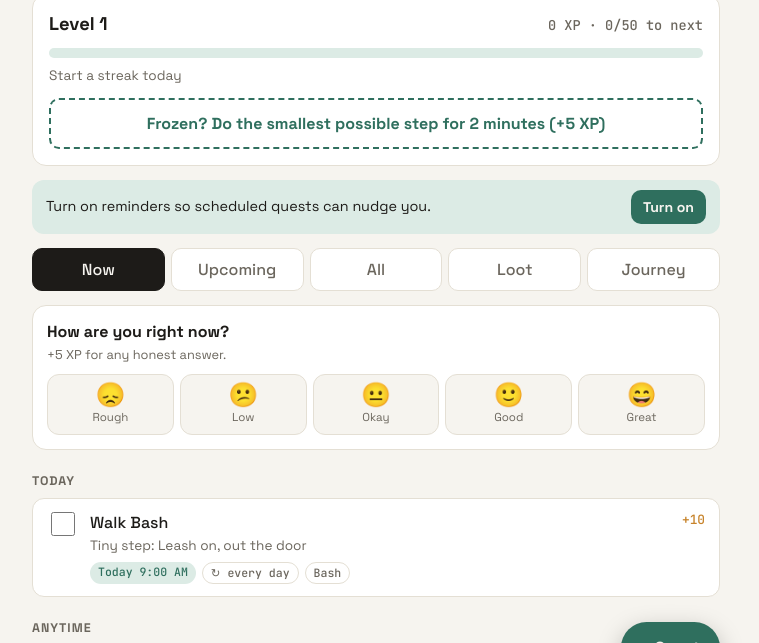
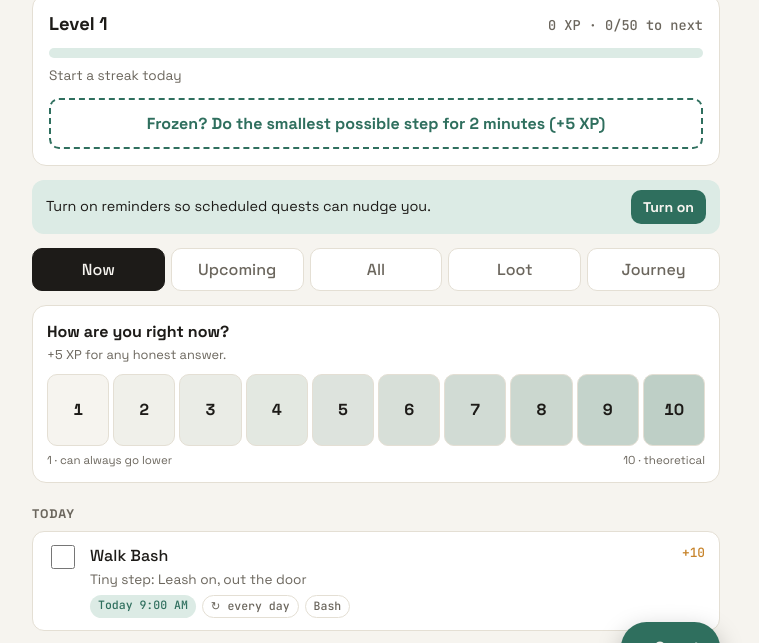
Before and after one commit to jerry-vrabel-development/quest-log, a website: page public/index.html in a window 1280 px wide. Shown: the part 107-750 px from the top of the page, without its empty margins (264-1023 px from the left). Drawn offline with Linux system fonts and the light colour scheme.

Commit message:
Mood tracker: 1-10 scale

```diff
--- a/public/app.js
+++ b/public/app.js
@@ -93,13 +93,10 @@ const LOOT = {
   ],
 };
 
-const MOODS = [
-  { v: 1, e: "😞", label: "Rough" },
-  { v: 2, e: "😕", label: "Low" },
-  { v: 3, e: "😐", label: "Okay" },
-  { v: 4, e: "🙂", label: "Good" },
-  { v: 5, e: "😄", label: "Great" },
-];
+// 1-10 scale. The ends are bookends: you can always go lower, and 10 is mostly theoretical.
+const MOODS = ["Bottom", "Awful", "Rough", "Low", "Meh", "Okay", "Decent", "Good", "Great", "Peak"]
+  .map((label, i) => ({ v: i + 1, label }));
+const MOOD_MAX = 10, MOOD_LOW = 4; // 4 and under counts as a low day
 const MOOD_XP = 5; // same reward whatever the mood: honesty is the quest
 
 // Badges: each check gets computed stats. Order = display order.
@@ -107,7 +104,7 @@ const BADGES = [
   ["first-step", "🥾", "First Step", "Complete your first quest", (s) => s.quests >= 1],
   ["thaw", "🧊", "Thaw", "Use the Frozen? button", (s) => s.freezes >= 1],
   ["check-in", "🫀", "Honest Check-in", "Log your mood for the first time", (s) => s.moodDays >= 1],
-  ["low-day-hero", "🛡️", "Low-Day Hero", "Finish a quest on a day you logged Rough or Low", (s) => s.lowDayWins >= 1],
+  ["low-day-hero", "🛡️", "Low-Day Hero", "Finish a quest on a day your mood was 4 or under", (s) => s.lowDayWins >= 1],
   ["ten-down", "🔟", "Ten Down", "Complete 10 quests", (s) => s.quests >= 10],
   ["bash-bff", "🐕", "Bash's Best Friend", "Complete 10 Bash quests", (s) => (s.byCat["Bash"] || 0) >= 10],
   ["streak-3", "🔥", "Kindling", "3-day streak", (s) => s.bestStreak >= 3],
@@ -146,7 +143,10 @@ function upgrade() {
       .map((q) => ({ t: "quest", id: q.id, name: q.name, g: q.g, xp: q.xp, at: q.doneAt, day: ymd(new Date(q.doneAt)) }))
       .sort((a, b) => b.at - a.at);
   }
-  S.days = S.days || []; S.moods = S.moods || []; S.badges = S.badges || {};
+  S.days = S.days || [];
+  // v3 moods were 1-5; spread them onto 1-10 (1→1, 2→3, 3→5, 4→7, 5→9)
+  (S.moods || []).forEach((m) => { if (!m.s) { m.v = m.v * 2 - 1; m.s = 10; } });
+  (S.log || []).forEach((e) => { if (e.t === "mood" && !e.s) { e.v = e.v * 2 - 1; e.s = 10; } }); S.moods = S.moods || []; S.badges = S.badges || {};
 }
 function saveLocal() { try { localStorage.setItem(KEY, JSON.stringify(S)); } catch (e) {} }
 function save() { S.updatedAt = Date.now(); saveLocal(); scheduleSync(); }
@@ -231,7 +231,7 @@ function computeStats() {
   quests.forEach((e) => { byCat[e.g || "Other"] = (byCat[e.g || "Other"] || 0) + 1; countByDay[e.day] = (countByDay[e.day] || 0) + 1; });
   S.log.forEach((e) => { if (e.xp) xpByDay[e.day] = (xpByDay[e.day] || 0) + e.xp; });
   const moods = moodByDay();
-  const lowDayWins = quests.filter((e) => moods[e.day] && moods[e.day].v <= 2).length;
+  const lowDayWins = quests.filter((e) => moods[e.day] && moods[e.day].v <= MOOD_LOW).length;
   return {
     quests: quests.length, freezes: S.log.filter((e) => e.t === "freeze").length,
     moodDays: Object.keys(moods).length, lowDayWins, byCat, xpByDay, countByDay,
@@ -365,14 +365,17 @@ function moodCard() {
   card.append(head);
   const row = el("div", "mood-row");
   MOODS.forEach((m) => {
-    const b = el("button", "mood-btn" + (last && last.v === m.v ? " on" : ""));
-    b.type = "button"; b.setAttribute("aria-label", m.label);
-    b.append(el("span", "em", m.e), el("span", "lb", m.label));
+    const b = el("button", "mood-btn" + (last && last.v === m.v ? " on" : ""), String(m.v));
+    b.type = "button"; b.setAttribute("aria-label", `${m.v} out of 10, ${m.label}`); b.title = m.label;
+    b.style.setProperty("--lvl", (m.v - 1) / 9);
     b.onclick = () => logMood(m.v);
     row.append(b);
   });
   card.append(row);
-  if (last && last.v <= 2) {
+  const ends = el("div", "mood-ends");
+  ends.append(el("span", "", "1 · can always go lower"), el("span", "now-label", last ? `${last.v} · ${MOODS[last.v - 1].label}` : ""), el("span", "", "10 · theoretical"));
+  card.append(ends);
+  if (last && last.v <= MOOD_LOW) {
     card.append(el("p", "mood-care", "Thanks for being honest. On days like this, one tiny quest is plenty: water, food, or a few minutes outside with Bash. If it gets heavy, call or text 988."));
   }
   return card;
@@ -380,8 +383,8 @@ function moodCard() {
 function logMood(v) {
   const t = today(), first = !S.moods.some((m) => m.day === t);
   const note = (prompt("Anything you want to remember about today? (optional)") || "").trim().slice(0, 280);
-  S.moods.push({ at: Date.now(), day: t, v, note });
-  logEvent({ t: "mood", v, note, xp: first ? MOOD_XP : 0 });
+  S.moods.push({ at: Date.now(), day: t, v, s: 10, note });
+  logEvent({ t: "mood", v, s: 10, note, xp: first ? MOOD_XP : 0 });
   if (first) gain(MOOD_XP); else { const b = checkBadges(); save(); render(); toastQueue(b.map((x) => ["badge", `${x.icon} ${x.name}`, x.desc])); }
 }
 
@@ -421,21 +424,21 @@ function renderJourney(box) {
     days.forEach((d) => {
       const m = moods[d], col = el("div", "col");
       col.tabIndex = 0;
-      const tip = m ? `${full(d)}: ${MOODS[m.v - 1].label}${m.note ? " · " + m.note : ""}` : `${full(d)}: no check-in`;
+      const tip = m ? `${full(d)}: ${m.v}/10 · ${MOODS[m.v - 1].label}${m.note ? " · " + m.note : ""}` : `${full(d)}: no check-in`;
       col.title = tip; col.setAttribute("aria-label", tip); col.dataset.tip = tip;
-      const dot = el("i", "dot" + (m ? "" : " none")); if (m) dot.style.bottom = ((m.v - 1) / 4) * 100 + "%";
+      const dot = el("i", "dot" + (m ? "" : " none")); if (m) dot.style.bottom = ((m.v - 1) / 9) * 100 + "%";
       const lane = el("div", "lane"); lane.append(dot);
       col.append(lane, el("span", "x" + (d === t ? " now" : ""), lbl(d)));
       mc.append(col);
     });
-    const ax = el("div", "mood-axis"); ax.append(el("span", "", "😄"), el("span", "", "😐"), el("span", "", "😞"));
+    const ax = el("div", "mood-axis"); ax.append(el("span", "", "10"), el("span", "", "5"), el("span", "", "1"));
     const wrap = el("div", "mood-wrap"); wrap.append(ax, mc); box.append(wrap);
     // mood vs activity insight
     const withQ = [], without = [];
     Object.entries(moods).forEach(([d, m]) => ((st.countByDay[d] || 0) > 0 ? withQ : without).push(m.v));
     if (withQ.length >= 3 && without.length >= 3) {
       const avg = (a) => (a.reduce((x, y) => x + y, 0) / a.length).toFixed(1);
-      box.append(el("p", "insight", `Average mood on days you finished a quest: ${avg(withQ)} / 5. On days you didn't: ${avg(without)} / 5.`));
+      box.append(el("p", "insight", `Average mood on days you finished a quest: ${avg(withQ)} / 10. On days you didn't: ${avg(without)} / 10.`));
     }
   }
 
@@ -476,7 +479,7 @@ function renderJourney(box) {
     if (e.day !== lastDay) { lastDay = e.day; ul.append(el("li", "log-day", e.day === t ? "Today" : full(e.day))); }
     const time = new Date(e.at).toLocaleTimeString([], { hour: "numeric", minute: "2-digit" });
     const text = e.t === "quest" ? `✓ ${e.name}` : e.t === "freeze" ? "🧊 Broke the freeze" : e.t === "badge" ? `🏅 Badge: ${e.name}`
-      : e.t === "mood" ? `${MOODS[e.v - 1].e} Mood: ${MOODS[e.v - 1].label}${e.note ? " · " + e.note : ""}` : e.t;
+      : e.t === "mood" ? `◐ Mood ${e.v}/10 · ${MOODS[e.v - 1].label}${e.note ? " · " + e.note : ""}` : e.t;
     const li = el("li"); li.append(el("span", "lt", time), el("span", "lx", text)); if (e.xp) li.append(el("span", "xp", "+" + e.xp));
     ul.append(li);
   });
--- a/public/styles.css
+++ b/public/styles.css
@@ -90,12 +90,11 @@ legend{font-size:.8rem;color:var(--muted);padding:0 6px}
 /* ---------- mood check-in ---------- */
 .mood-card{background:var(--card);border:1px solid var(--line);border-radius:14px;padding:14px;margin-top:14px}
 .mood-head{display:flex;flex-direction:column;gap:2px;margin-bottom:10px}
-.mood-row{display:grid;grid-template-columns:repeat(5,1fr);gap:6px}
-.mood-btn{display:flex;flex-direction:column;align-items:center;gap:2px;padding:8px 2px;border-radius:12px;border:1px solid var(--line);background:var(--bg);color:var(--ink);font:inherit;cursor:pointer;min-width:0}
-.mood-btn .em{font-size:1.5rem;line-height:1}
-.mood-btn .lb{font-size:.72rem;color:var(--muted)}
-.mood-btn.on{border-color:var(--accent);background:var(--accent-soft)}
-.mood-btn.on .lb{color:var(--accent);font-weight:700}
+.mood-row{display:grid;grid-template-columns:repeat(10,1fr);gap:4px}
+.mood-btn{aspect-ratio:1/1.15;display:flex;align-items:center;justify-content:center;border-radius:10px;border:1px solid var(--line);background:color-mix(in srgb,var(--accent) calc(var(--lvl)*28%),var(--bg));color:var(--ink);font:inherit;font-weight:700;font-variant-numeric:tabular-nums;cursor:pointer;min-width:0;padding:0}
+.mood-btn.on{border:2px solid var(--accent);background:var(--accent);color:var(--bg)}
+.mood-ends{display:flex;justify-content:space-between;gap:8px;margin-top:6px;font-size:.72rem;color:var(--muted)}
+.mood-ends .now-label{color:var(--accent);font-weight:700;font-size:.8rem}
 .mood-care{margin:10px 0 0;font-size:.88rem;color:var(--ink);background:var(--accent-soft);border-radius:10px;padding:10px 12px}
 
 /* ---------- journey ---------- */
--- a/public/sw.js
+++ b/public/sw.js
@@ -1,5 +1,5 @@
 // Quest Log service worker: offline app shell + notification clicks.
-const CACHE = "quest-log-v4";
+const CACHE = "quest-log-v5";
 const CONFIG = "quest-log-config";
 const SHELL = ["./", "index.html", "styles.css", "app.js", "manifest.webmanifest",
   "icons/icon-192.png", "icons/icon-512.png", "icons/apple-touch-icon.png"];
```
